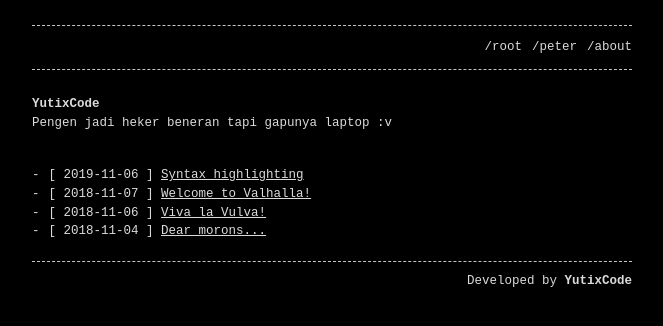
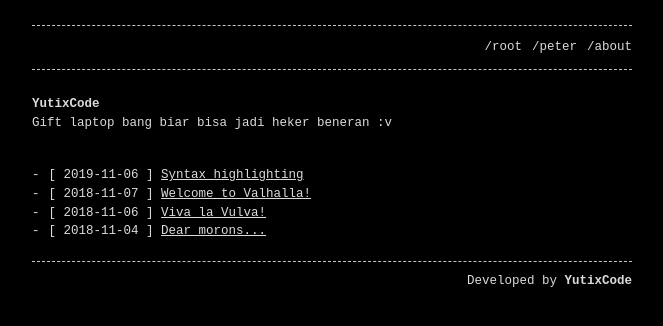
Before and after one commit to Yutixcode/Yutixcode.github.io, a Jekyll site: the page built from index.md, in a window 1280 px wide. Shown: the top 326 px of the page, without its empty margins (308-971 px from the left). Built offline with Jekyll 4.4.1, drawn with Linux system fonts in a browser that asks for light colours.

Commit message:
Update index.md

```diff
--- a/index.md
+++ b/index.md
@@ -6,4 +6,4 @@ permalink: /
 
 # YutixCode
 
-Pengen jadi heker beneran tapi gapunya laptop :v
+Gift laptop bang biar bisa jadi heker beneran :v
```
